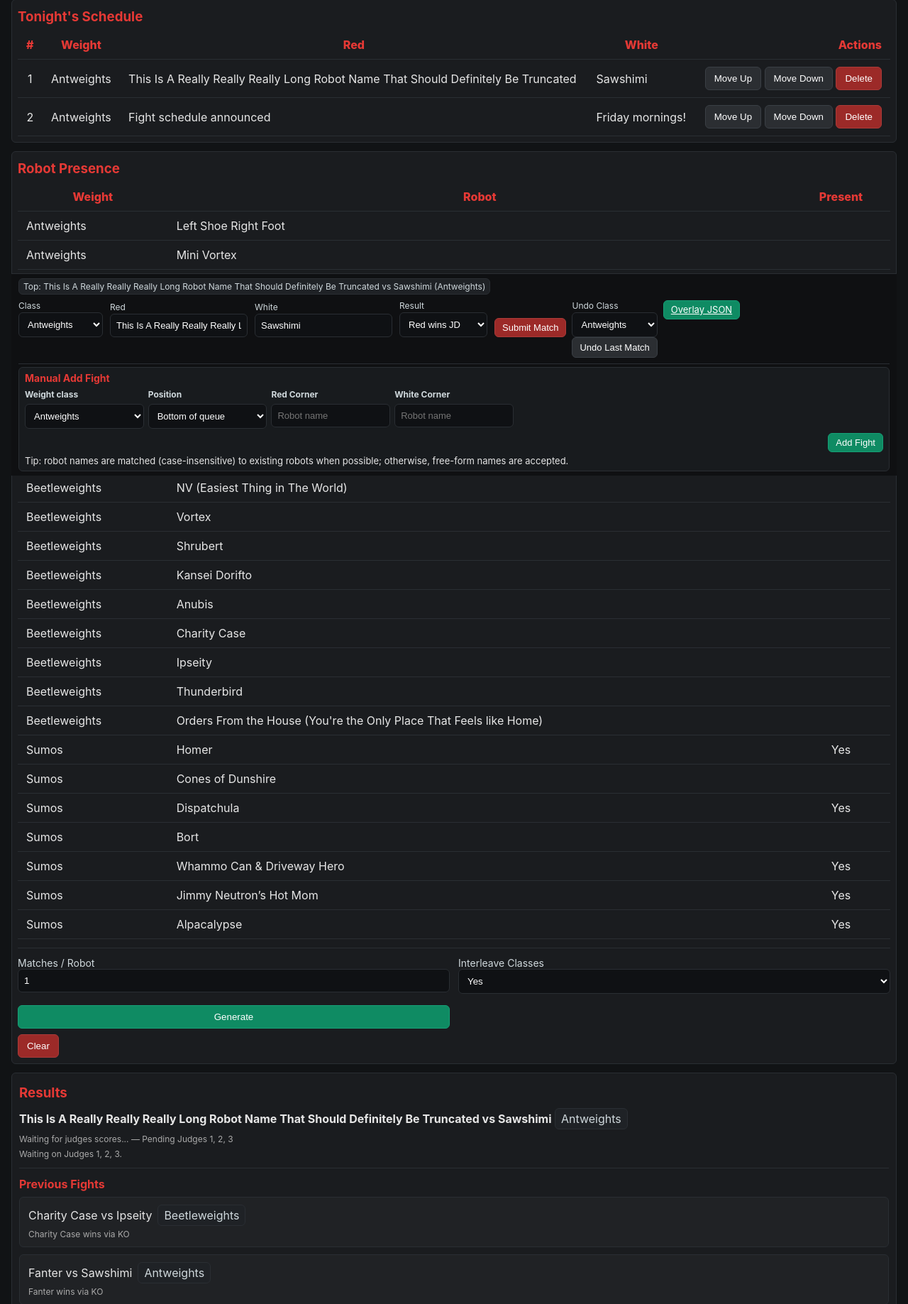
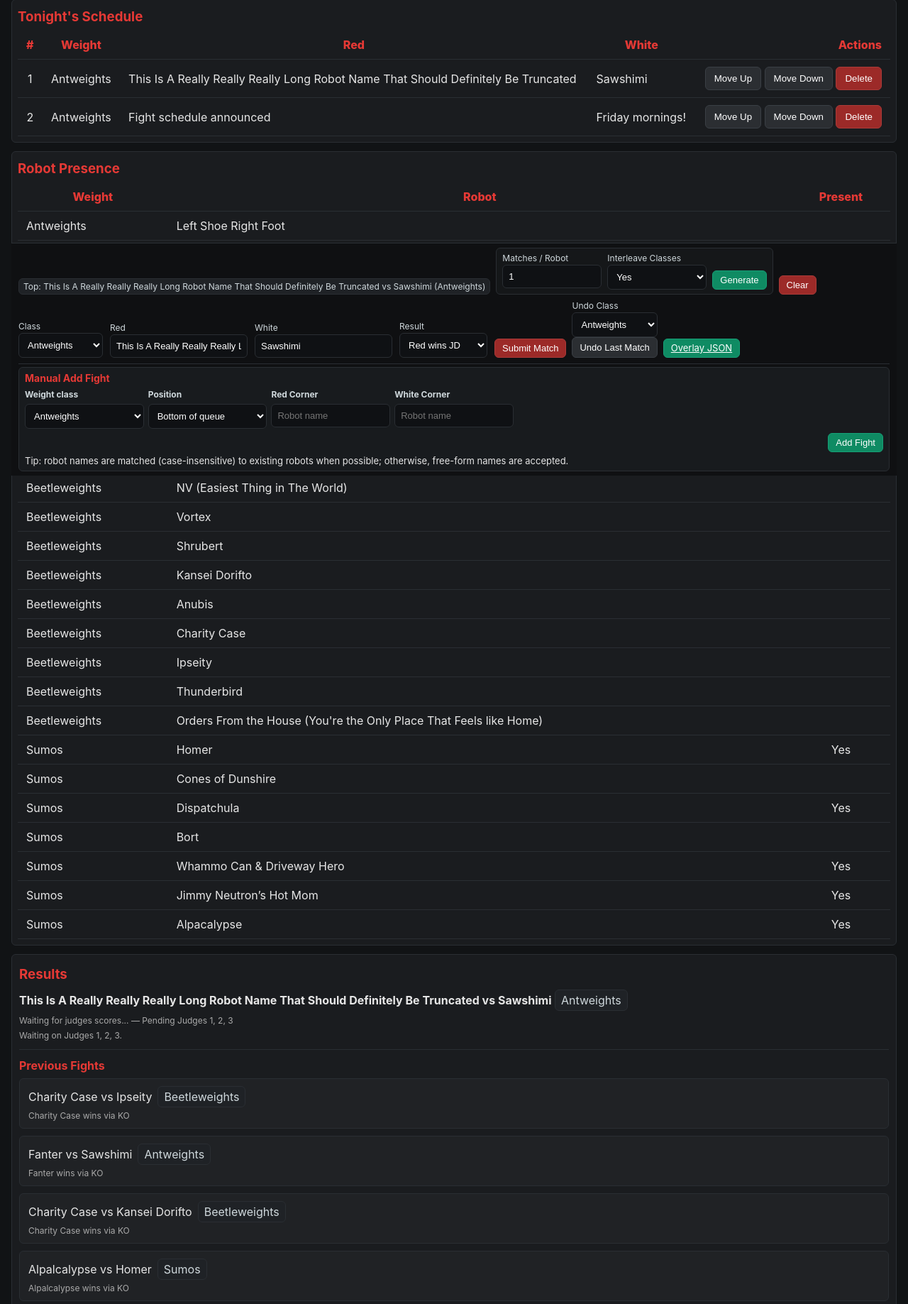
Before and after one commit to grathwrang/BotBrawlDB, a Flask app: page /schedule in a window 1280 px wide. Shown: the part 130-1967 px from the top of the page at 71% size. Run offline with Flask 3, Linux system fonts and the light colour scheme; some libraries are stand-ins or nearby versions.

Commit message:
Keep schedule generate controls in footer

```diff
--- a/static/style.css
+++ b/static/style.css
@@ -45,6 +45,12 @@ td.right,th.right{text-align:right}
 .footer form,label,.footer select,.footer input{font-size:13px}
 .footer label{margin:0;display:flex;flex-direction:column;gap:2px;font-size:12px}
 .footer h3{font-size:16px}
+.footer .footer-primary-actions{align-items:flex-end}
+.footer .footer-primary-actions form{margin:0}
+.footer .footer-generate-form{display:flex;gap:8px;flex-wrap:wrap;align-items:flex-end;padding:6px 8px;border:1px solid #2a2e33;border-radius:6px;background:#151719}
+.footer .footer-generate-fields{display:flex;gap:8px;flex-wrap:wrap}
+.footer .footer-generate-form label{min-width:140px}
+.footer .footer-clear-form{align-self:flex-end}
 .footer .footer-manual-add{margin-top:8px !important;padding-top:4px;border-top:1px solid #2a2e33}
 .footer .footer-manual-add h3{font-size:15px}
 .footer .footer-manual-add form{gap:6px !important}
--- a/templates/schedule.html
+++ b/templates/schedule.html
@@ -64,26 +64,6 @@
       </tbody>
     </table>
 
-    <hr class="sep">
-
-    <form method="post" action="/schedule/generate" class="grid grid-2">
-      <label>
-        Matches / Robot
-        <input type="number" name="matchesPerRobot" value="1" min="1" max="10">
-      </label>
-      <label>
-        Interleave Classes
-        <select name="interleave">
-          <option value="1" selected>Yes</option>
-          <option value="0">No</option>
-        </select>
-      </label>
-      <button class="btn btn-green" type="submit">Generate</button>
-    </form>
-
-    <form method="post" action="/schedule/clear" style="margin-top:8px">
-      <button class="btn btn-red" type="submit">Clear</button>
-    </form>
   </div>
 
   <div style="margin-top:12px;">
@@ -106,7 +86,7 @@
 
   <!-- Footer Controls -->
   <div class="footer">
-    <div class="row">
+    <div class="row footer-primary-actions">
       <span class="badge">
         {% if top %}
           Top: {{ top.red }} vs {{ top.white }} ({{ top.weight_class }})
@@ -114,6 +94,27 @@
           Schedule empty
         {% endif %}
       </span>
+
+      <form method="post" action="/schedule/generate" class="footer-generate-form">
+        <div class="footer-generate-fields">
+          <label>
+            Matches / Robot
+            <input type="number" name="matchesPerRobot" value="1" min="1" max="10">
+          </label>
+          <label>
+            Interleave Classes
+            <select name="interleave">
+              <option value="1" selected>Yes</option>
+              <option value="0">No</option>
+            </select>
+          </label>
+        </div>
+        <button class="btn btn-green" type="submit">Generate</button>
+      </form>
+
+      <form method="post" action="/schedule/clear" class="footer-clear-form">
+        <button class="btn btn-red" type="submit">Clear</button>
+      </form>
 
       <form method="post" action="/submit_match" style="display:flex;gap:10px;flex-wrap:wrap;align-items:end">
         <input type="hidden" name="popFromSchedule" value="1">
```
